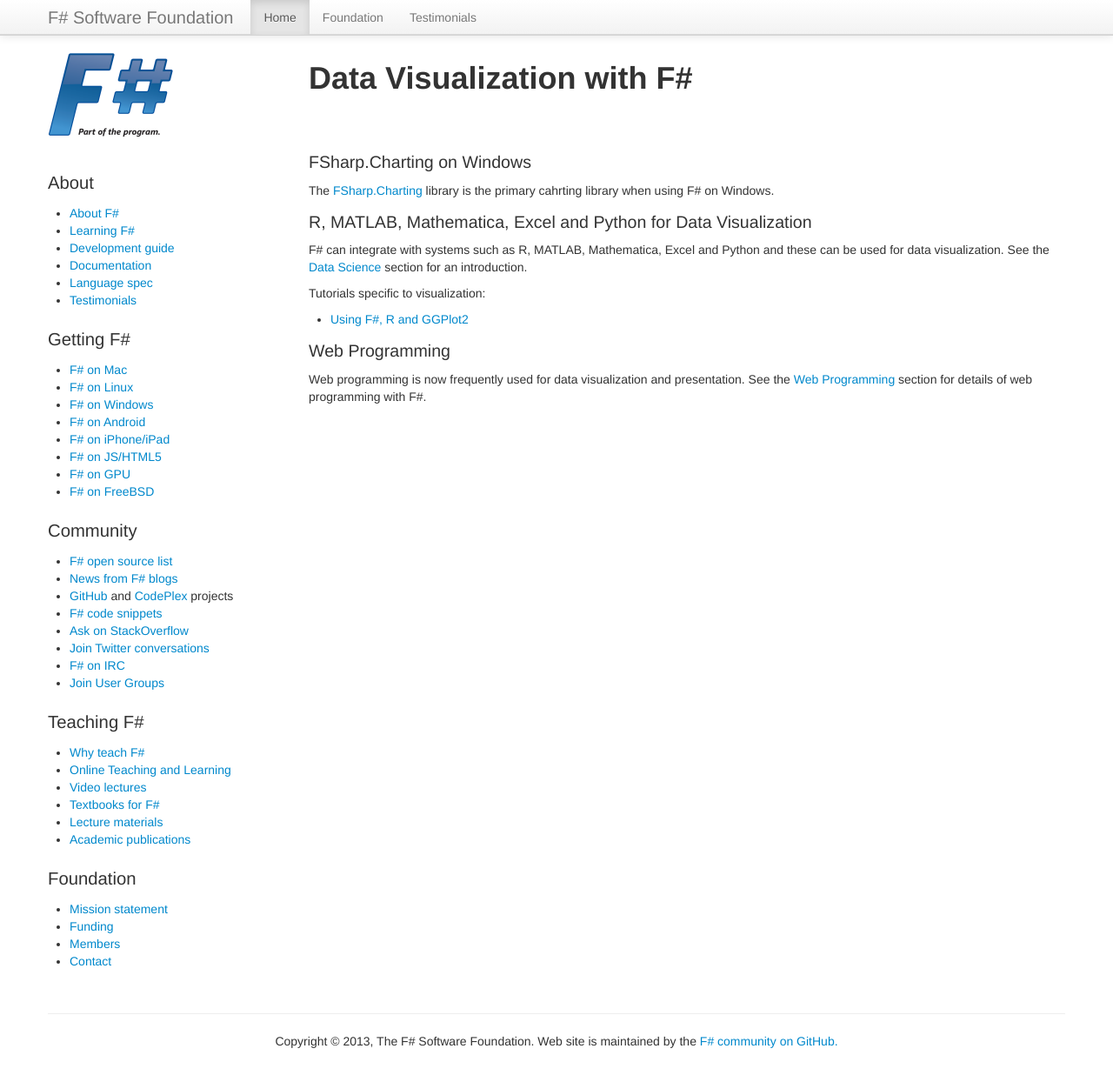
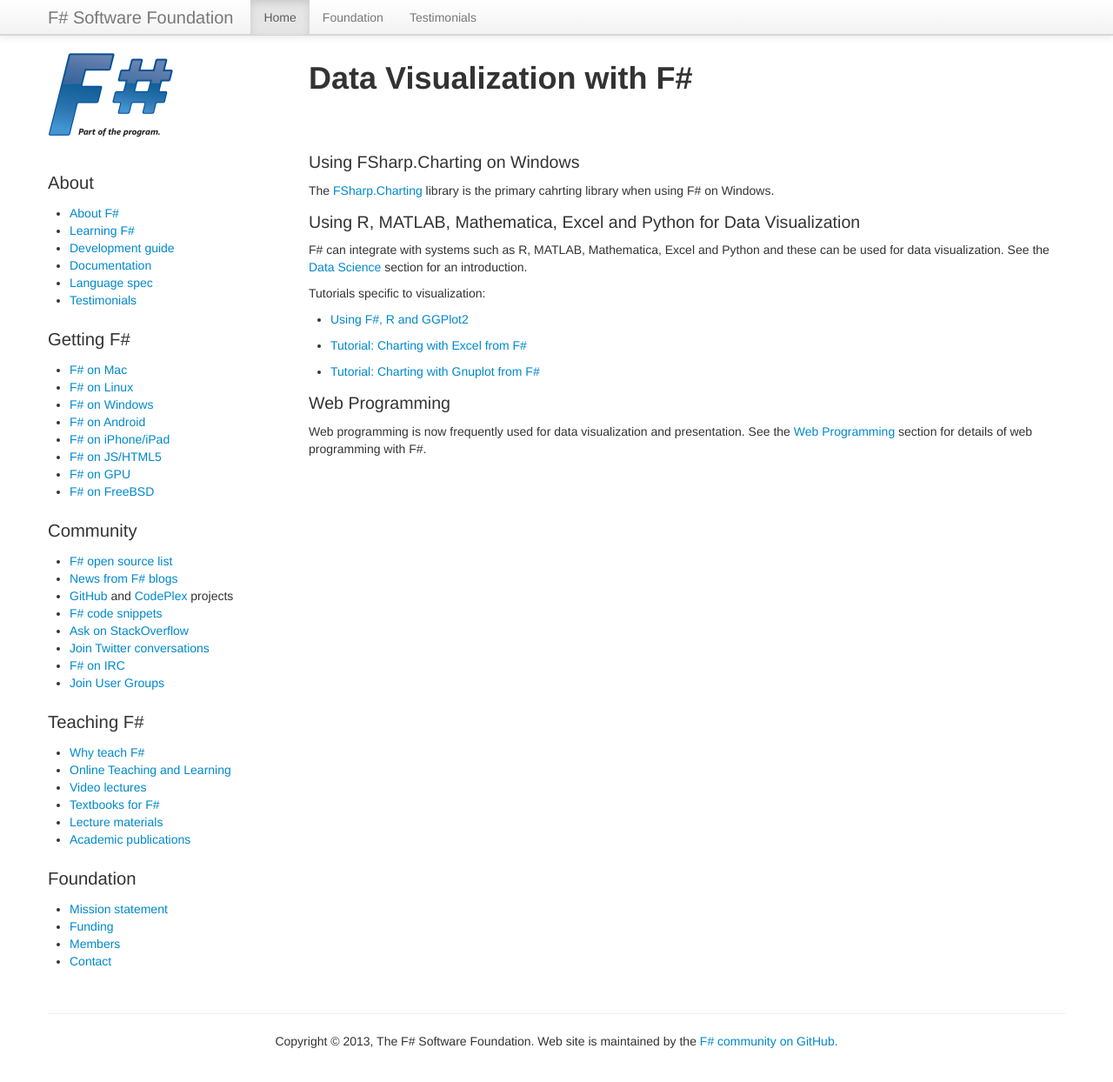
Before and after one commit to fsharp/fsharp.org, a Jekyll site: the page built from data-visualization/index.md, in a window 1280 px wide and 1257 px high. Shown: the top 1244 px of the window at 87% size. Built offline with Jekyll 4.4.1, drawn with Linux system fonts in a browser that asks for light colours; nearby versions of some CDN libraries; some web fonts are replaced; comment, search, counter and statistics services are not loaded.

Commit message:
Update index.md

```diff
--- a/data-visualization/index.md
+++ b/data-visualization/index.md
@@ -5,12 +5,12 @@
 ---
 
 
-### FSharp.Charting on Windows
+### Using FSharp.Charting on Windows
 
 The [FSharp.Charting](http://fsharp.github.io/FSharp.Charting/) library is the primary cahrting library
 when using F# on Windows.
 
-### R, MATLAB, Mathematica, Excel and Python for Data Visualization
+### Using R, MATLAB, Mathematica, Excel and Python for Data Visualization
 
 F# can integrate with systems such as R, MATLAB, Mathematica, Excel and Python and these can be used for data visualization.
 See the [Data Science](/data-science/) section for an introduction.
@@ -18,6 +18,9 @@
 Tutorials specific to visualization:
 
 * [Using F#, R and GGPlot2](http://stackoverflow.com/questions/16820211/r-type-provider-and-ggplot2)
+* [Tutorial: Charting with Excel from F#](http://msdn.microsoft.com/en-us/library/hh297098(v=vs.100).aspx)
+* [Tutorial: Charting with Gnuplot from F#](http://msdn.microsoft.com/en-us/library/hh297126(v=vs.100).aspx)
+
 
 ### Web Programming
 
```
